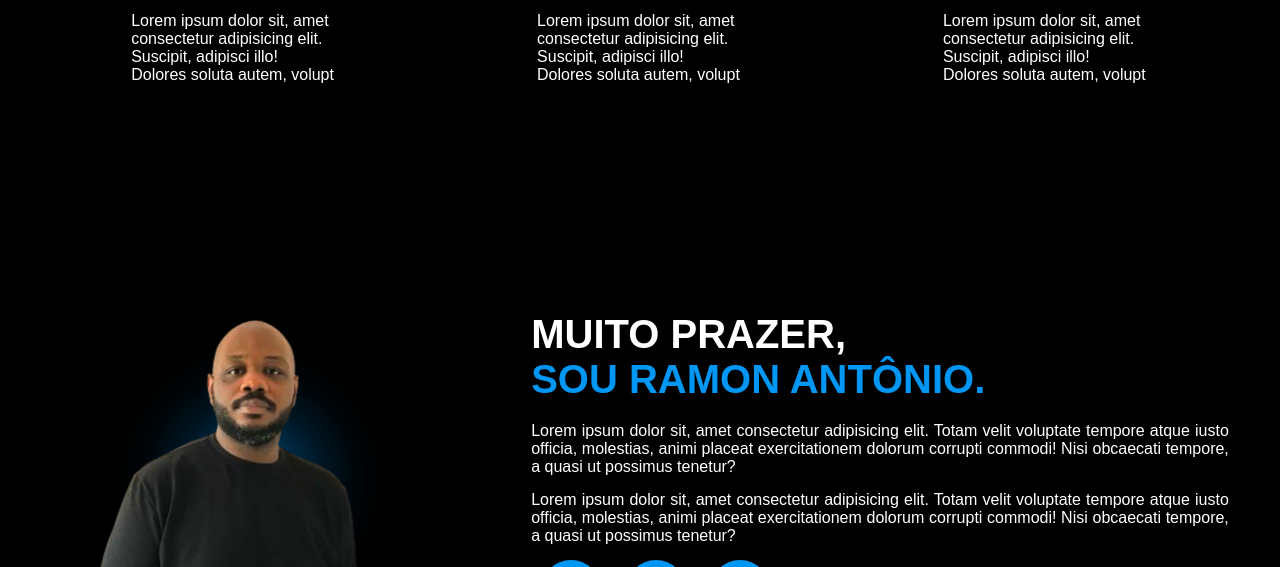
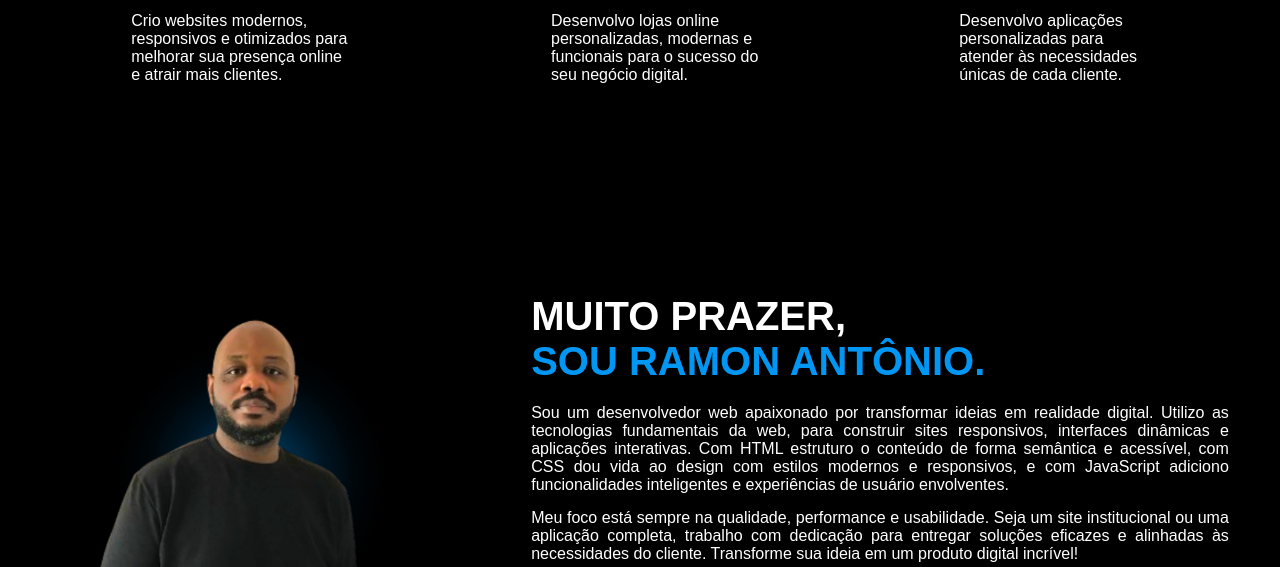
Before and after one commit to ramonsantonio/my-portfolio, a plain HTML site: page index.html in a window 1280 px wide. Shown: the part 900-1467 px from the top of the page. Drawn offline with nearby package versions, Linux system fonts and the light colour scheme.

Commit message:
Correção 1.2

```diff
--- a/index.html
+++ b/index.html
@@ -76,19 +76,19 @@
                     <div class="especialidades-box">
                         <i class="bi bi-wordpress"></i>
                         <h3>Website</h3>
-                        <p>Lorem ipsum dolor sit, amet consectetur adipisicing elit. Suscipit, adipisci illo! Dolores soluta autem, volupt</p>
+                        <p>Crio websites modernos, responsivos e otimizados para melhorar sua presença online e atrair mais clientes.</p>
                     </div> <!--especialidade-box-->
 
                     <div class="especialidades-box">
                         <i class="bi bi-cart"></i>
                         <h3>Loja Online</h3>
-                        <p>Lorem ipsum dolor sit, amet consectetur adipisicing elit. Suscipit, adipisci illo! Dolores soluta autem, volupt</p>
+                        <p>Desenvolvo lojas online personalizadas, modernas e funcionais para o sucesso do seu negócio digital.</p>
                     </div> <!--especialidade-box-->
 
                     <div class="especialidades-box">
                         <i class="bi bi-code-square"></i>
                         <h3>Aplicação</h3>
-                        <p>Lorem ipsum dolor sit, amet consectetur adipisicing elit. Suscipit, adipisci illo! Dolores soluta autem, volupt</p>
+                        <p>Desenvolvo aplicações personalizadas para atender às necessidades únicas de cada cliente.</p>
                     </div> <!--especialidade-box-->
 
                 </div> <!--flex-->
@@ -109,11 +109,11 @@
                             <span>SOU RAMON ANTÔNIO.</span>
                         </h2>
                         <p>
-                            Lorem ipsum dolor sit, amet consectetur adipisicing elit. Totam velit voluptate tempore atque iusto officia, molestias, animi placeat exercitationem dolorum corrupti commodi! Nisi obcaecati tempore, a quasi ut possimus tenetur?
+                            Sou um desenvolvedor web apaixonado por transformar ideias em realidade digital. Utilizo as tecnologias fundamentais da web, para construir sites responsivos, interfaces dinâmicas e aplicações interativas. Com HTML estruturo o conteúdo de forma semântica e acessível, com CSS dou vida ao design com estilos modernos e responsivos, e com JavaScript adiciono funcionalidades inteligentes e experiências de usuário envolventes.
                         </p>
 
                         <p>
-                            Lorem ipsum dolor sit, amet consectetur adipisicing elit. Totam velit voluptate tempore atque iusto officia, molestias, animi placeat exercitationem dolorum corrupti commodi! Nisi obcaecati tempore, a quasi ut possimus tenetur?
+                            Meu foco está sempre na qualidade, performance e usabilidade. Seja um site institucional ou uma aplicação completa, trabalho com dedicação para entregar soluções eficazes e alinhadas às necessidades do cliente. Transforme sua ideia em um produto digital incrível!
                         </p>
 
                         <div class="btn-social">
```
